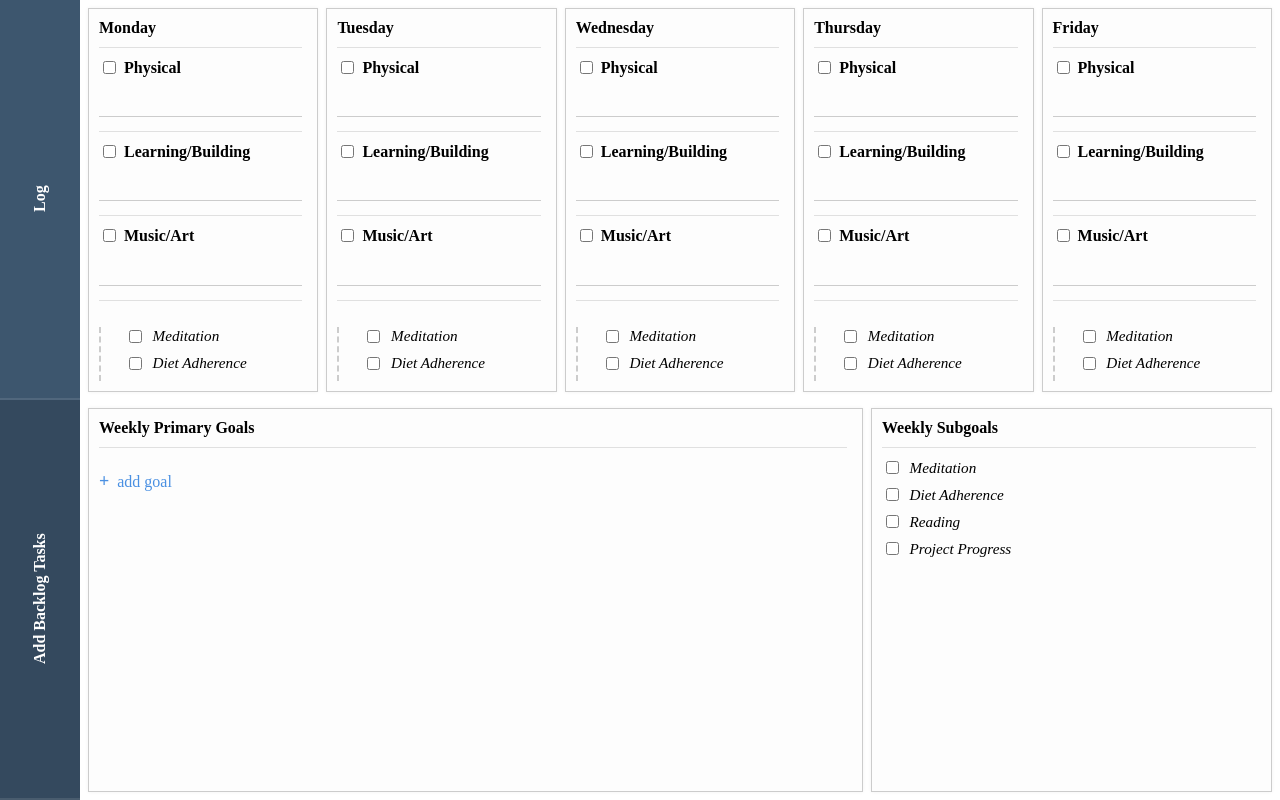
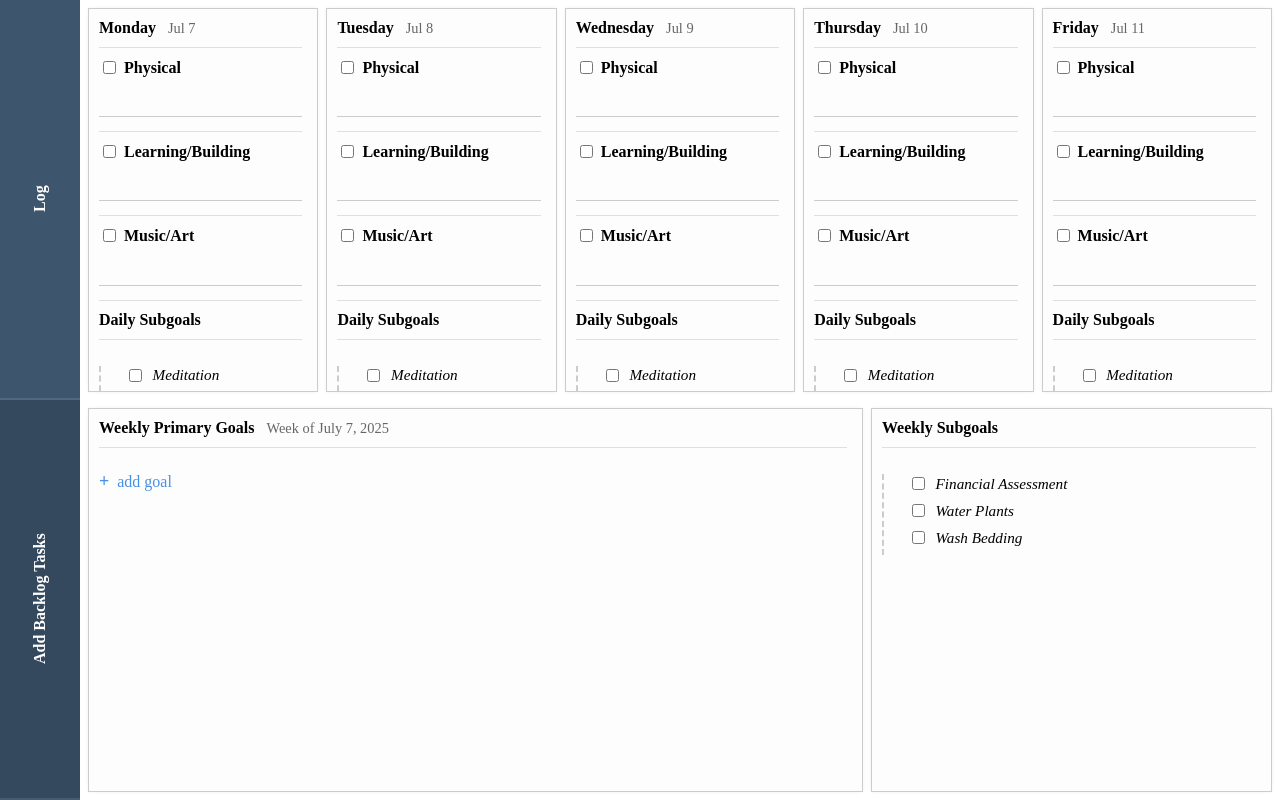
Before and after one commit to richard-k-hughes/threefold-path, an Angular app: page / in a window 1280 px wide. Built offline with nearby package versions, Linux system fonts and the light colour scheme.

Commit message:
Added calendar integration, styling changes on subgoals, and alternating weekly subgoal based on week

```diff
--- a/src/app/weekday-goals/weekday-goals.html
+++ b/src/app/weekday-goals/weekday-goals.html
@@ -1,9 +1,11 @@
 <div class="weekday-wrapper">
-  @for (day of weekdays; track day) {
+  @for (day of weekdays; let i = $index; track day) {
     <div class="day-box-full">
 
-      <!-- Day Label -->
-      <div class="day-label">{{ day }}</div>
+      <!-- Day Label with Date -->
+      <div class="day-label">
+        {{ day }} <span class="date-label">{{ weekdayDates[i] | date:'MMM d' }}</span>
+      </div>
 
       <!-- Main Goals -->
       <div class="day-content">
@@ -26,6 +28,7 @@
           </div>
         }
 
+        <div class="day-label">Daily Subgoals</div>
         <div class="subgoal-wrapper">
           <div class="subgoal-content">
             @for (sub of subgoalCategories; track sub) {
--- a/src/app/weekday-goals/weekday-goals.scss
+++ b/src/app/weekday-goals/weekday-goals.scss
@@ -42,6 +42,13 @@
   font-weight: bold;
   margin-bottom: 10px;
   padding-bottom: 10px;
+
+  .date-label {
+    font-weight: normal;
+    font-size: 0.9rem;
+    color: #666;
+    margin-left: 8px;
+  }
 }
 
 .goals-placeholder {
--- a/src/app/weekday-goals/weekday-goals.ts
+++ b/src/app/weekday-goals/weekday-goals.ts
@@ -1,4 +1,4 @@
-import { AfterViewInit, Component, ElementRef } from '@angular/core';
+import { AfterViewInit, Component, ElementRef, OnInit } from '@angular/core';
 
 @Component({
   selector: 'app-weekday-goals',
@@ -6,8 +6,9 @@ import { AfterViewInit, Component, ElementRef } from '@angular/core';
   templateUrl: './weekday-goals.html',
   styleUrl: './weekday-goals.scss'
 })
-export class WeekdayGoals implements AfterViewInit {
+export class WeekdayGoals implements AfterViewInit, OnInit {
   weekdays: string[] = ['Monday', 'Tuesday', 'Wednesday', 'Thursday', 'Friday'];
+  weekdayDates: Date[] = [];
   goalCategories = ['Physical', 'Learning/Building', 'Music/Art'];
   subgoalCategories = ['Meditation', 'Diet Adherence'];
 
@@ -22,6 +23,31 @@ export class WeekdayGoals implements AfterViewInit {
       for (const sub of this.subgoalCategories) {
         this.goals[day][sub] = { checked: false, note: '' };
       }
+    }
+  }
+
+  ngOnInit(): void {
+    this.calculateWeekDates();
+  }
+
+  /**
+   * Calculate dates for the current week (Monday to Friday)
+   */
+  calculateWeekDates(): void {
+    const today = new Date();
+    const currentDay = today.getDay(); // 0 = Sunday, 1 = Monday, ..., 6 = Saturday
+
+    // Calculate the date of Monday in the current week
+    const mondayOffset = currentDay === 0 ? -6 : 1 - currentDay; // If today is Sunday, go back 6 days, otherwise calculate days from Monday
+    const monday = new Date(today);
+    monday.setDate(today.getDate() + mondayOffset);
+
+    // Generate dates for Monday through Friday
+    this.weekdayDates = [];
+    for (let i = 0; i < 5; i++) {
+      const date = new Date(monday);
+      date.setDate(monday.getDate() + i);
+      this.weekdayDates.push(date);
     }
   }
 
--- a/src/app/weekly-goals/weekly-goals.html
+++ b/src/app/weekly-goals/weekly-goals.html
@@ -1,6 +1,6 @@
 <div class="weekly-wrapper">
   <div class="primary-goals-container">
-    <div class="section-label">Weekly Primary Goals</div>
+    <div class="section-label">Weekly Primary Goals <span class="date-label">Week of {{ mondayDate | date:'MMMM d, yyyy' }}</span></div>
     <div class="goals-content">
       @for (category of primaryGoalCategories; track category) {
         <div class="goal-section">
--- a/src/app/weekly-goals/weekly-goals.scss
+++ b/src/app/weekly-goals/weekly-goals.scss
@@ -33,6 +33,7 @@
   overflow-y: auto;
   overflow-x: hidden;
   padding-right: 15px;
+
 }
 
 .section-label {
@@ -40,6 +41,13 @@
   font-weight: bold;
   margin-bottom: 10px;
   padding-bottom: 10px;
+
+  .date-label {
+    font-weight: normal;
+    font-size: 0.9rem;
+    color: #666;
+    margin-left: 8px;
+  }
 }
 
 .goals-content {
@@ -96,6 +104,9 @@
 .subgoal-content {
   display: flex;
   flex-direction: column;
+  margin-top: 1rem;
+  padding-left: 1.5rem;
+  border-left: 2px dashed #ccc;
 }
 
 .subgoal-item {
--- a/src/app/weekly-goals/weekly-goals.ts
+++ b/src/app/weekly-goals/weekly-goals.ts
@@ -10,7 +10,13 @@ import { Subscription } from 'rxjs';
 })
 export class WeeklyGoals implements AfterViewInit, OnInit, OnDestroy {
   primaryGoalCategories: string[] = [];
-  subgoalCategories = ['Meditation', 'Diet Adherence', 'Reading', 'Project Progress'];
+  subgoalCategories: string[] = [];
+  mondayDate: Date = new Date(); // Property to store the Monday date
+
+  // Fixed subgoals
+  private fixedSubgoals = ['Financial Assessment', 'Water Plants'];
+  // Alternating subgoals
+  private alternatingSubgoals = ['Wash Bedding', 'Laundry'];
 
   goals: Record<string, { checked: boolean; note: string }> = {};
   showModal = false;
@@ -23,18 +29,59 @@ export class WeeklyGoals implements AfterViewInit, OnInit, OnDestroy {
     private elRef: ElementRef,
     private backlogService: BacklogService
   ) {
-    // Initialize subgoals
-    for (const sub of this.subgoalCategories) {
-      this.goals[sub] = { checked: false, note: '' };
-    }
+    // Subgoals are initialized in initializeSubgoalCategories()
   }
 
   ngOnInit(): void {
+    // Subscribe to backlog tasks
     this.subscription.add(
       this.backlogService.backlogTasks$.subscribe(tasks => {
         this.backlogTasks = tasks;
       })
     );
+
+    // Initialize subgoal categories with fixed subgoals and the appropriate alternating subgoal
+    this.initializeSubgoalCategories();
+
+    // Calculate the Monday date for the current week
+    this.calculateMondayDate();
+  }
+
+  /**
+   * Calculate the date of Monday in the current week
+   */
+  private calculateMondayDate(): void {
+    const today = new Date();
+    const currentDay = today.getDay(); // 0 = Sunday, 1 = Monday, ..., 6 = Saturday
+
+    // Calculate the date of Monday in the current week
+    const mondayOffset = currentDay === 0 ? -6 : 1 - currentDay; // If today is Sunday, go back 6 days, otherwise calculate days from Monday
+    this.mondayDate = new Date(today);
+    this.mondayDate.setDate(today.getDate() + mondayOffset);
+  }
+
+  /**
+   * Initialize subgoal categories with fixed subgoals and the appropriate alternating subgoal
+   * The last item alternates between "Wash Bedding" and "Laundry" based on the current date
+   */
+  private initializeSubgoalCategories(): void {
+    // Start with the fixed subgoals
+    this.subgoalCategories = [...this.fixedSubgoals];
+
+    // Determine which alternating subgoal to use based on the current date
+    // Use even/odd weeks to alternate between "Wash Bedding" and "Laundry"
+    const today = new Date();
+    const startOfYear = new Date(today.getFullYear(), 0, 1);
+    const weekNumber = Math.ceil((((today.getTime() - startOfYear.getTime()) / 86400000) + startOfYear.getDay() + 1) / 7);
+
+    // Add the appropriate alternating subgoal
+    const alternatingIndex = weekNumber % 2; // 0 for even weeks, 1 for odd weeks
+    this.subgoalCategories.push(this.alternatingSubgoals[alternatingIndex]);
+
+    // Initialize goals for all subgoals
+    for (const sub of this.subgoalCategories) {
+      this.goals[sub] = { checked: false, note: '' };
+    }
   }
 
   ngOnDestroy(): void {
```
